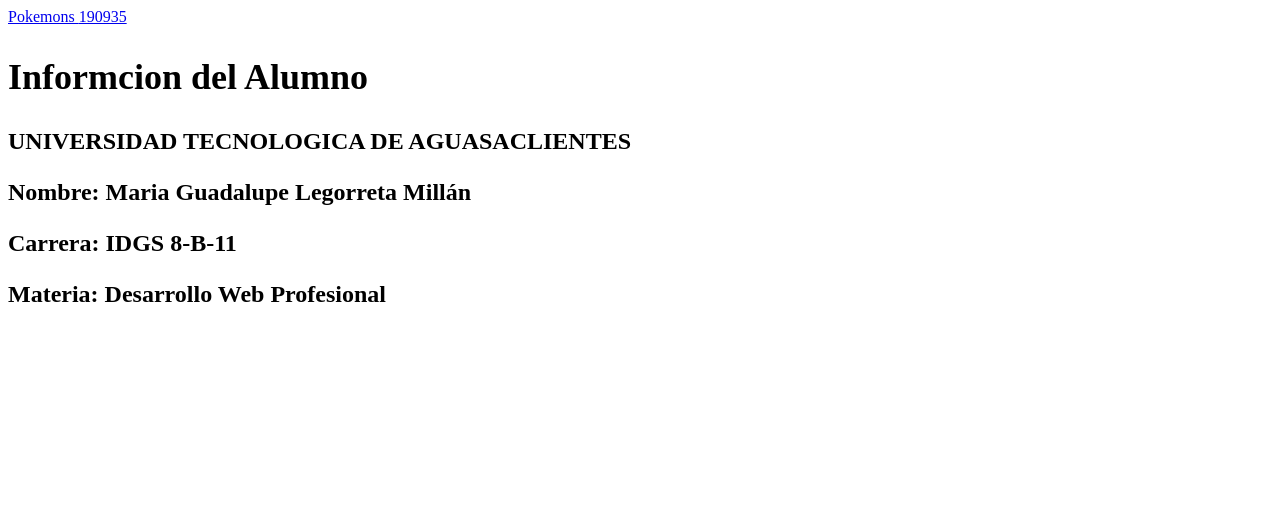
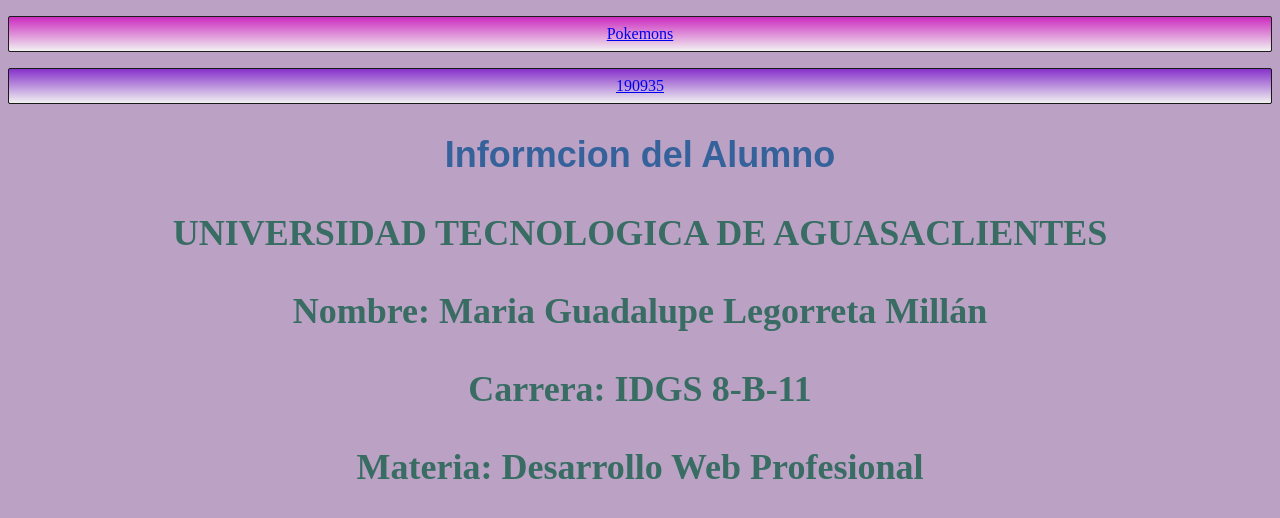
Before and after one commit to mariaguadalupelegorretamillan/ProyectoUnidad2, a React (Create React App) app: page /info in a window 1280 px wide. Shown: the top 518 px of the page. Built offline with nearby package versions, Linux system fonts and the light colour scheme.

Commit message:
style: file .css ti stye of page

```diff
--- a/src/Informacion.js
+++ b/src/Informacion.js
@@ -4,7 +4,8 @@
 
     return (
         <h2>
-            <h2>Informcion del Alumno</h2>
+            <h2 className="titulo">Informcion del Alumno</h2>
+            <h2 className="texto">
             <p>
                 UNIVERSIDAD TECNOLOGICA DE AGUASACLIENTES
             </p>
@@ -17,6 +18,8 @@
             <p>
                 Materia: Desarrollo Web Profesional
             </p>
+            </h2>
+
         </h2>
     );
 };
--- a/src/Navbar.js
+++ b/src/Navbar.js
@@ -5,8 +5,11 @@
 
     return (
         <nav>
-            <div className='options'>
+            <div className='button1'>
                 <a href="/pokemons" className='hover-underline-animation'> Pokemons </a>
+            </div>
+
+            <div className='button2'>
                 <a href="/info" className='hover-underline-animation'> 190935 </a>
             </div>
         </nav>
--- a/src/index.css
+++ b/src/index.css
@@ -96,3 +96,36 @@
 .water {
   background-color:#4890c4;
 }
+.button1 {
+  background: #0e0d0d linear-gradient(#cc2bbf,#f1f1f1) repeat-x;
+  border-radius: 2px;
+  border: 1px solid #1c1d1d;
+  color: rgb(32, 31, 31);
+  padding: 0.5rem 1.5rem;
+  min-width: 50%;
+  margin-top: 1rem;
+  text-align: center;
+}
+.button2 {
+  background: #0e0d0d linear-gradient(#8632ca,#f1f1f1) repeat-x;
+  border-radius: 2px;
+  border: 1px solid #19191a;
+  color: rgb(32, 31, 31);
+  padding: 0.5rem 1.5rem;
+  min-width: 50%;
+  margin-top: 1rem;
+  text-align: center;
+}
+.titulo{
+  text-align: center;
+  color: rgb(54, 98, 155);
+  font-family: Arial, Helvetica, sans-serif;
+}
+.texto{
+  text-align: center;
+  color: rgb(57, 109, 100);
+  font-family: 'Times New Roman', Times, serif;
+}
+body{
+  background-color: #bba2c5;
+}
```
